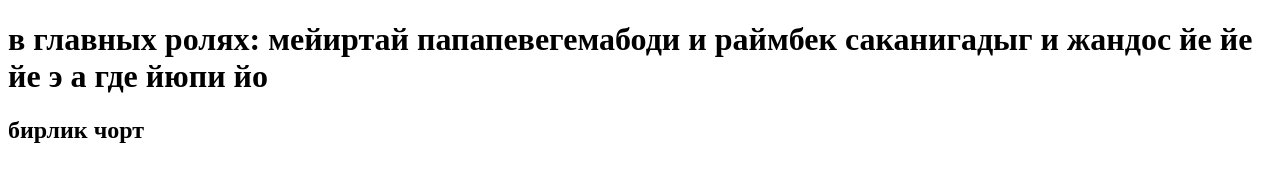
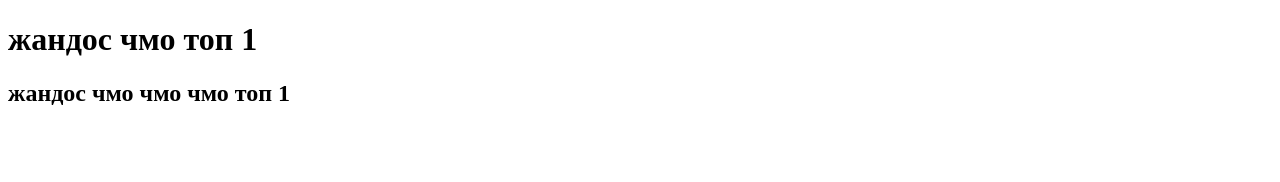
Before and after one commit to f0kwa/f0kwa.github.io, a plain HTML site: page index.html in a window 1280 px wide. Drawn offline with Linux system fonts and the light colour scheme.

Commit message:
Update index.html

```diff
--- a/index.html
+++ b/index.html
@@ -7,7 +7,7 @@
     <title>бургер кинг гавно</title>
 </head>
 <body>
-    <h1>в главных ролях: мейиртай папапевегемабоди и раймбек саканигадыг и жандос йе йе йе э а где йюпи йо</h1>
-    <h2>бирлик чорт</h2>
+    <h1>жандос чмо топ 1</h1>
+    <h2>жандос чмо чмо чмо топ 1</h2>
 </body>
 </html>
```
